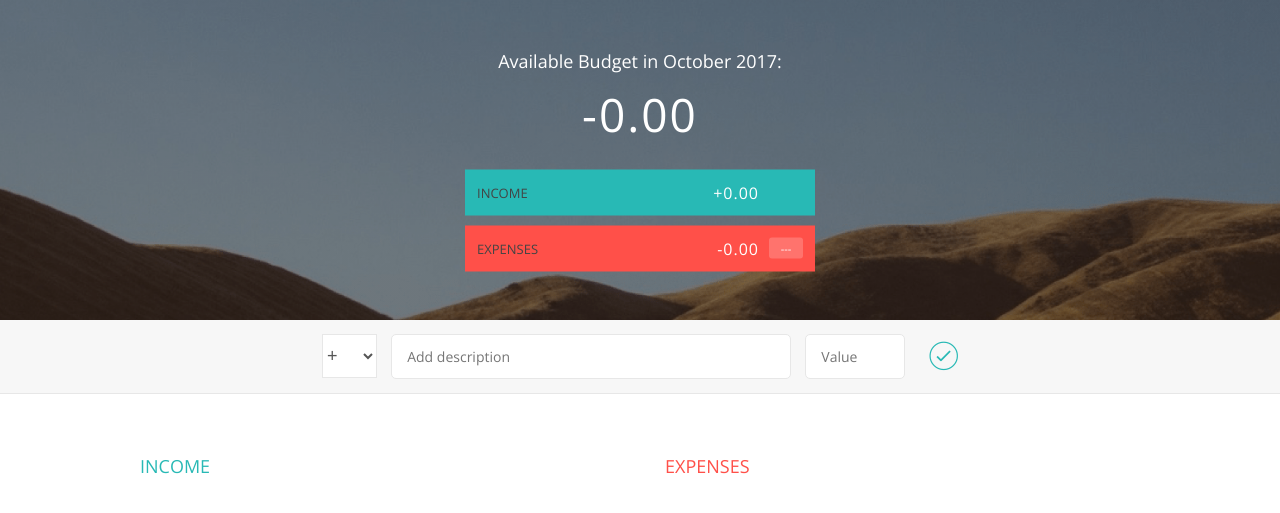
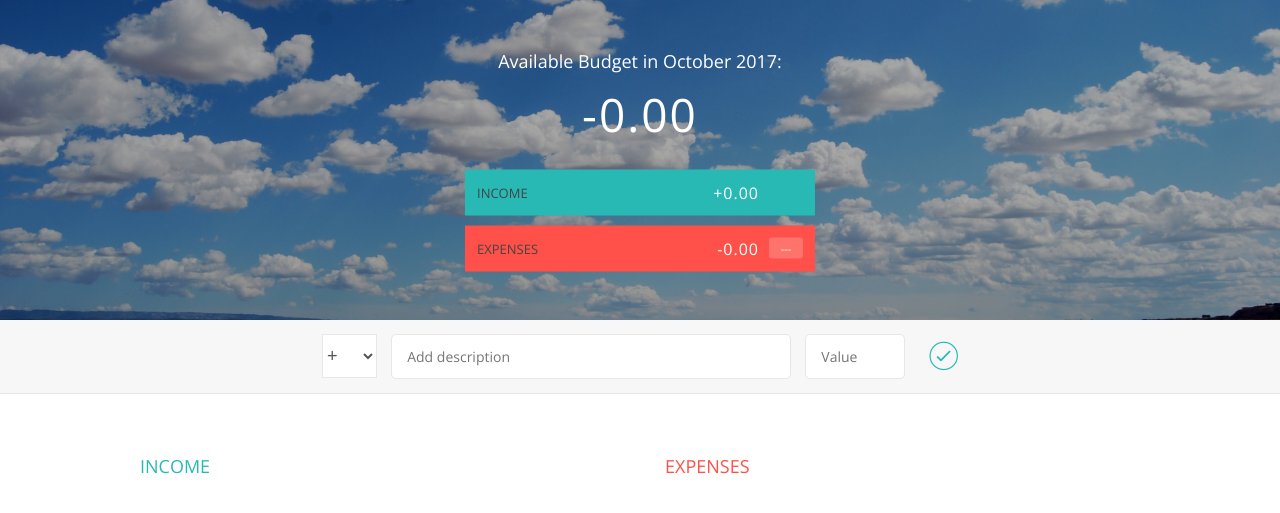
Before and after one commit to thai321/budgetJS, a PHP site: page / in a window 1280 px wide. Shown: the top 513 px of the page. Run offline with PHP 8.4, Linux system fonts and the light colour scheme.

Commit message:
to heroku

```diff
--- a/style.css
+++ b/style.css
@@ -33,7 +33,7 @@ body {
 
 .top {
     height: 40vh;
-    background-image: linear-gradient(rgba(0, 0, 0, 0.35), rgba(0, 0, 0, 0.35)), url(back.png);
+    background-image: linear-gradient(rgba(0, 0, 0, 0.35), rgba(0, 0, 0, 0.35)), url(sky.jpeg);
     background-size: cover;
     background-position: center;
     position: relative;
```
Also changed, not shown: sky.jpeg (added).
